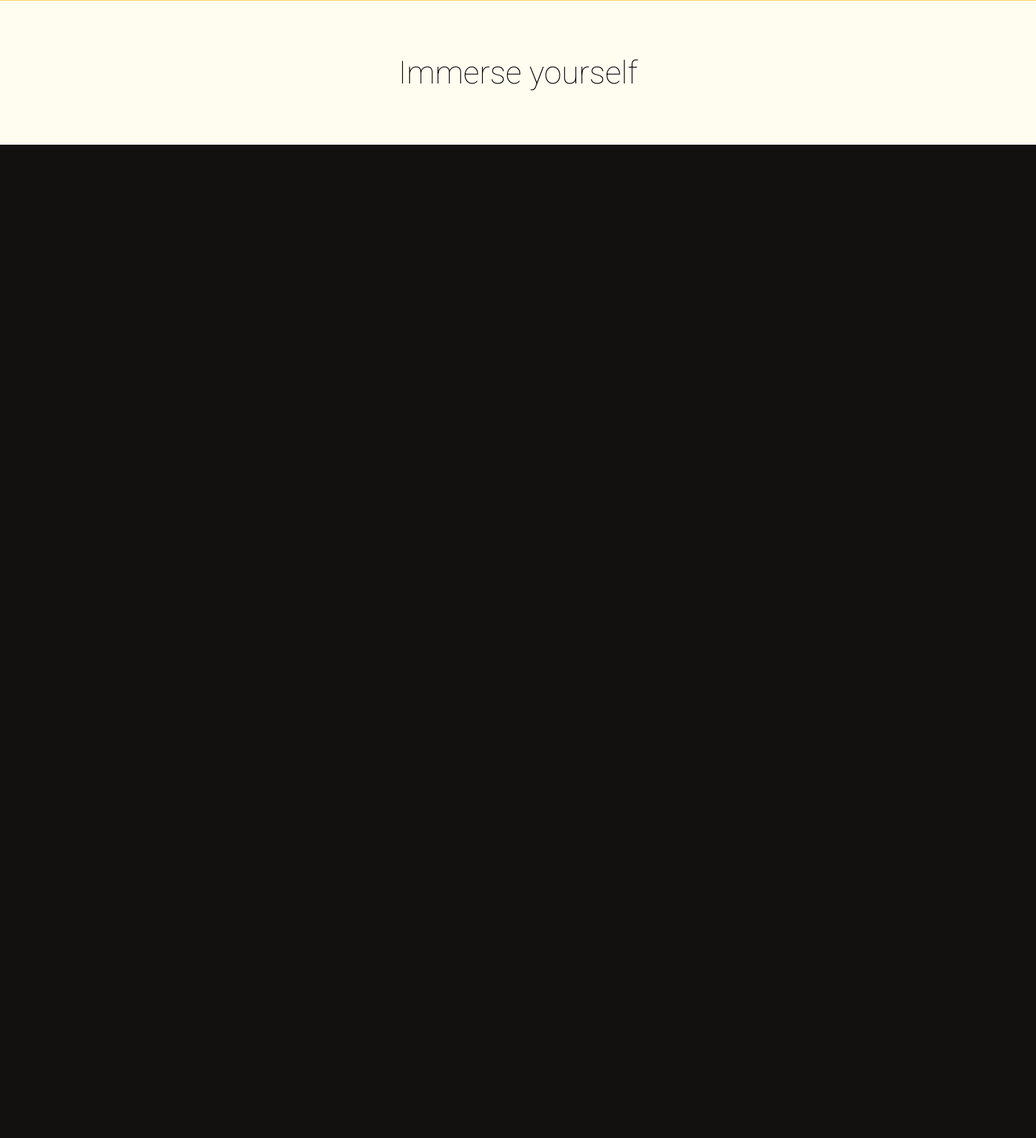
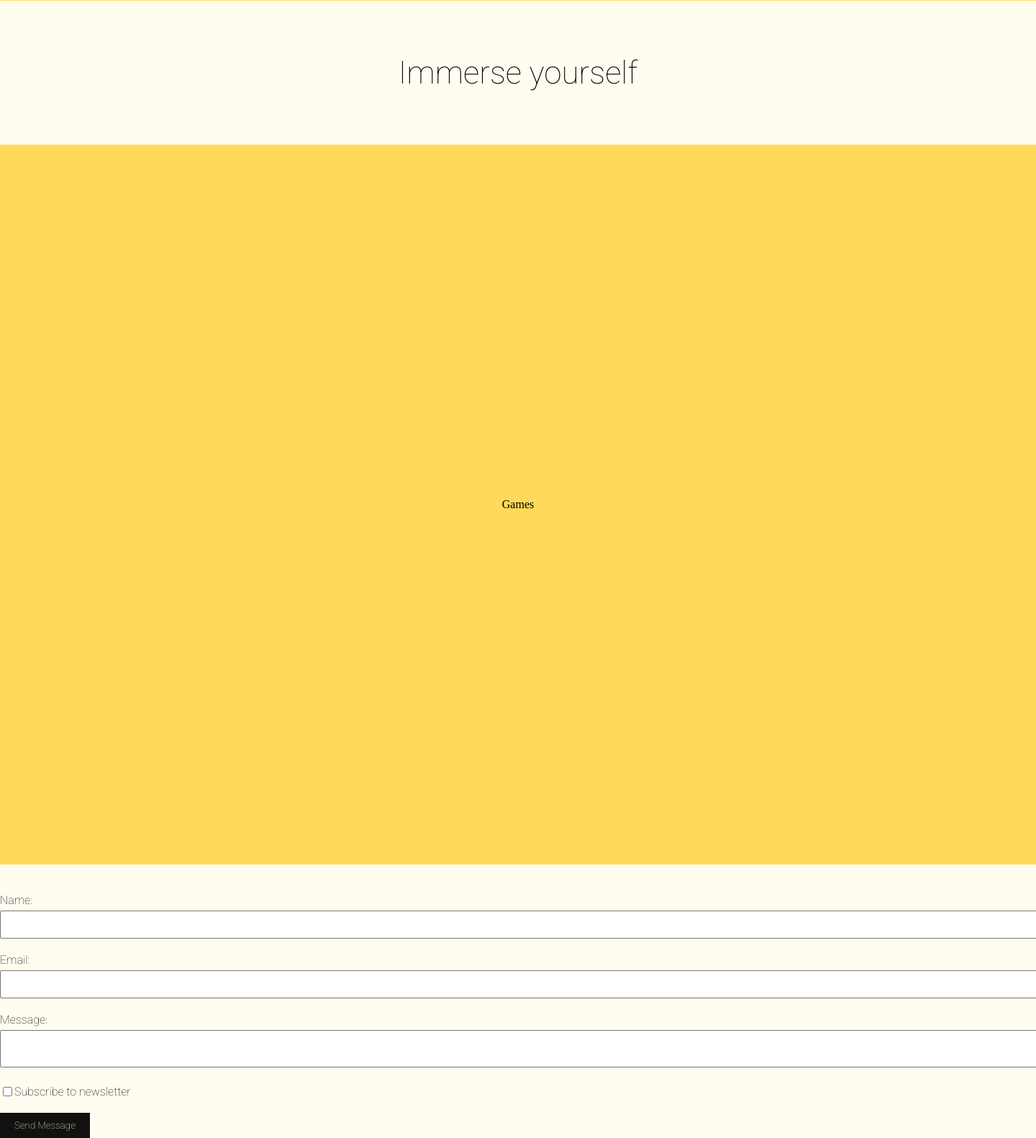
Before and after one commit to daniel99estrada/Moon-Moon-Games-Website, a Flask app: page / in a window 1440 px wide; the page is wider, and only the part inside the window is pictured. Shown: the part 1508-3089 px from the top of that part at 72% size. Before the commit the page ends 1709 px from the top of that part, so only its background shows below. Run offline with Flask 3, Linux system fonts and the light colour scheme.

Commit message:
Added a contact form

```diff
--- a/static/styles.css
+++ b/static/styles.css
@@ -95,3 +95,50 @@ h2 {
   text-align: center;
   margin: 0;
 }
+
+.form-container {
+  display: flex;
+  flex-direction: row;
+  justify-content: center;
+  align-items: center;
+  height: 100vh;
+  justify-content: center;
+}
+
+.form-container h2 {
+  font-family: 'Roboto', sans-serif;
+  font-weight: 100;
+}
+
+.form-group {
+  margin-bottom: 20px;
+}
+
+label {
+  display: block;
+  font-family: 'Roboto', sans-serif;
+  font-weight: 100;
+  margin-bottom: 5px;
+}
+
+input[type="text"],
+input[type="email"],
+textarea {
+  width: 100%;
+  padding: 10px;
+}
+
+.toggle-label {
+  display: flex;
+  align-items: center;
+}
+
+.btn-submit {
+  background-color: #12110f;
+  color: #fffcf0;
+  border: none;
+  padding: 10px 20px;
+  cursor: pointer;
+  font-family: 'Roboto', sans-serif;
+  font-weight: 100;
+}
--- a/templates/index.html
+++ b/templates/index.html
@@ -17,6 +17,7 @@
         <li><a href="#">Home</a></li>
         <li><a href="#">About</a></li>
         <li><a href="#">Games</a></li>
+        <li><a href="#">Games</a></li>
       </ul>
     </nav>
   </div>
@@ -33,5 +34,34 @@
 <div id="white-section">
     <p>Immerse yourself</p>
   </div>
+  <div id="yellow-section">
+    <p>Games</p>
+  </div>
+  <div id="contact-section">
+    <form>
+      <h2>Contact</h2>
+      <div class="form-group">
+        <label for="name">Name:</label>
+        <input type="text" id="name" name="name" required>
+      </div>
+      <div class="form-group">
+        <label for="email">Email:</label>
+        <input type="email" id="email" name="email" required>
+      </div>
+      <div class="form-group">
+        <label for="message">Message:</label>
+        <textarea id="message" name="message" required></textarea>
+      </div>
+      <div class="form-group">
+        <label class="toggle-label">
+          <input type="checkbox" id="newsletter" name="newsletter">
+          <span>Subscribe to newsletter</span>
+        </label>
+      </div>
+      <div class="form-group">
+        <input type="submit" value="Send Message" class="btn-submit">
+      </div>
+    </form>
+  </div>
 </body>
 </html>
```
Also changed, not shown: templates/contact.html (added, +104 -0 lines).
